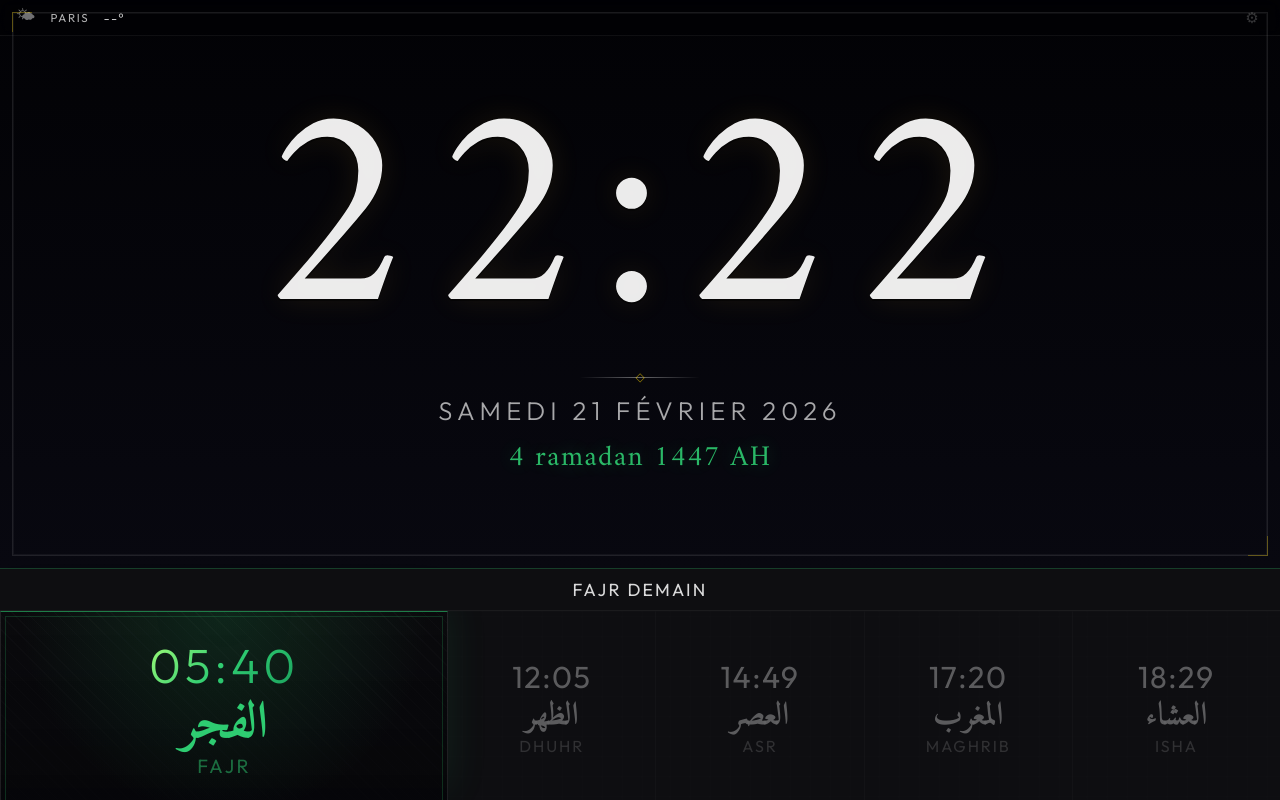
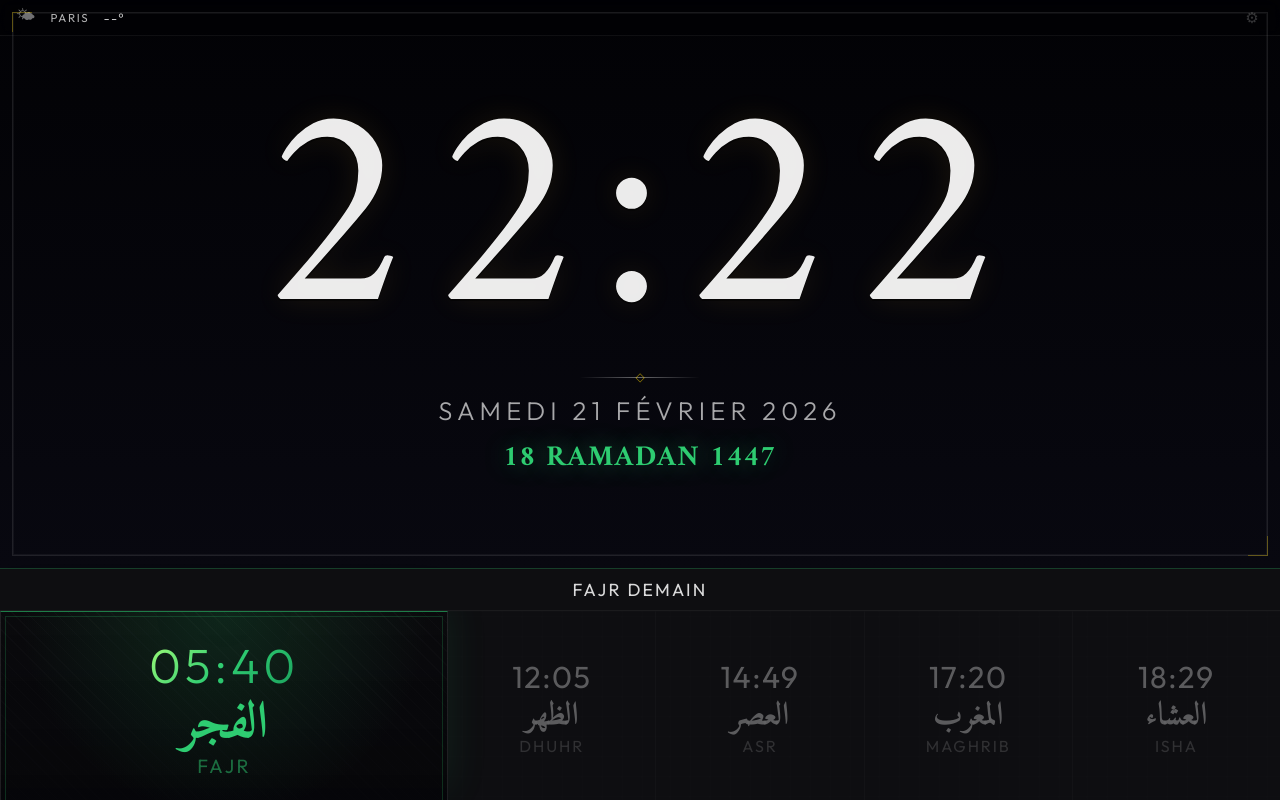
Before and after one commit to Bashalir/athanLab, a React (Vite) app: page / in a window 1280 px wide. Built offline with nearby package versions, Linux system fonts and the light colour scheme; no server answers.

Commit message:
fix(legacy): force hijri date and uppercase visible label

```diff
--- a/src/components/SkySection.tsx
+++ b/src/components/SkySection.tsx
@@ -122,32 +122,58 @@ export function SkySection({
   );
 }
 const getHijriInfo = () => {
-    const now = new Date();
-    const monthsFr = [
-      'janvier', 'fevrier', 'mars', 'avril', 'mai', 'juin',
-      'juillet', 'aout', 'septembre', 'octobre', 'novembre', 'decembre',
-    ];
-    const fallbackDate = `${now.getDate()} ${monthsFr[now.getMonth()] || ''} ${now.getFullYear()}`.trim();
+  const now = new Date();
+  const day = now.getDate();
+  const month = now.getMonth() + 1;
+  const year = now.getFullYear();
 
-    // iOS 9 can miss Intl calendar extensions. Keep rendering stable.
-    try {
-      if (typeof Intl === 'undefined' || typeof Intl.DateTimeFormat !== 'function') {
-        throw new Error('Intl unavailable');
-      }
-      const hijriDateFmt = new Intl.DateTimeFormat('fr-FR-u-ca-islamic', {
-        day: 'numeric', month: 'long', year: 'numeric',
-      });
-      const hijriDayFmt = new Intl.DateTimeFormat('en-u-ca-islamic', { day: 'numeric' });
-      const day = parseInt(hijriDayFmt.format(now), 10);
-      return {
-        dateLabel: hijriDateFmt.format(now),
-        day: Number.isFinite(day) ? day : 15,
-      };
-    } catch {
-      // Fallback for old Safari engines.
-      return {
-        dateLabel: fallbackDate,
-        day: now.getDate() || 15,
-      };
-    }
+  const hijriMonthsFr = [
+    'mouharram',
+    'safar',
+    'rabi al-awwal',
+    'rabi ath-thani',
+    'joumada al-oula',
+    'joumada ath-thania',
+    'rajab',
+    'chaabane',
+    'ramadan',
+    'chawwal',
+    'dhou al-qiada',
+    'dhou al-hijja',
+  ];
+
+  // Civil conversion (tabular Islamic calendar) for legacy browsers.
+  const gToJd = (y: number, m: number, d: number) =>
+    Math.floor((1461 * (y + 4800 + Math.floor((m - 14) / 12))) / 4) +
+    Math.floor((367 * (m - 2 - 12 * Math.floor((m - 14) / 12))) / 12) -
+    Math.floor((3 * Math.floor((y + 4900 + Math.floor((m - 14) / 12)) / 100)) / 4) +
+    d -
+    32075;
+
+  const jdToHijri = (jd: number) => {
+    let l = jd - 1948440 + 10632;
+    const n = Math.floor((l - 1) / 10631);
+    l = l - 10631 * n + 354;
+    const j =
+      Math.floor((10985 - l) / 5316) * Math.floor((50 * l) / 17719) +
+      Math.floor(l / 5670) * Math.floor((43 * l) / 15238);
+    l =
+      l -
+      Math.floor(((30 - j) / 15) * ((17719 * j) / 50)) -
+      Math.floor((j / 16) * ((15238 * j) / 43)) +
+      29;
+    const m = Math.floor((24 * l) / 709);
+    const d = l - Math.floor((709 * m) / 24);
+    const y = 30 * n + j - 30;
+    return { d, m, y };
   };
+
+  const hijri = jdToHijri(gToJd(year, month, day));
+  const monthName = hijriMonthsFr[hijri.m - 1] || 'ramadan';
+  const dateLabel = `${hijri.d} ${monthName} ${hijri.y}`.toUpperCase();
+
+  return {
+    dateLabel,
+    day: hijri.d,
+  };
+};
--- a/src/styles/global.css
+++ b/src/styles/global.css
@@ -34,7 +34,13 @@ html.no-css-vars .clock {
   font-size: 24vw;
 }
 html.no-css-vars .time-divider::after { color: rgba(255,215,0,0.6); }
-html.no-css-vars .date-hijri { font-family: 'Amiri', serif; color: #2ecc71; text-shadow: 0 0 20px rgba(46,204,113,0.3); }
+html.no-css-vars .date-hijri {
+  font-family: 'Amiri', serif;
+  color: #2ecc71;
+  text-transform: uppercase;
+  opacity: 1;
+  text-shadow: 0 0 24px rgba(46,204,113,0.45);
+}
 html.no-css-vars .prayer-board-wrap { background: rgba(5,5,8,0.96); border-top: 1px solid rgba(46,204,113,0.25); }
 html.no-css-vars .prayer-board { background: rgba(5,5,8,0.96); }
 html.no-css-vars .prayer-item { border-right: 1px solid rgba(255,255,255,0.06); }
@@ -346,9 +352,10 @@ html.no-css-vars .loading-spinner {
   font-size: clamp(1.2rem, 3.5vw, 1.8rem);
   color: var(--c-accent);
   letter-spacing: 0.05em;
-  font-weight: 400;
-  opacity: 0.9;
-  text-shadow: 0 0 20px rgba(var(--c-accent-rgb), 0.3);
+  text-transform: uppercase;
+  font-weight: 600;
+  opacity: 1;
+  text-shadow: 0 0 24px rgba(var(--c-accent-rgb), 0.45);
 }
 
 /* ─── NEXT PRAYER BANNER ─────────────────────────────────────────── */
```
